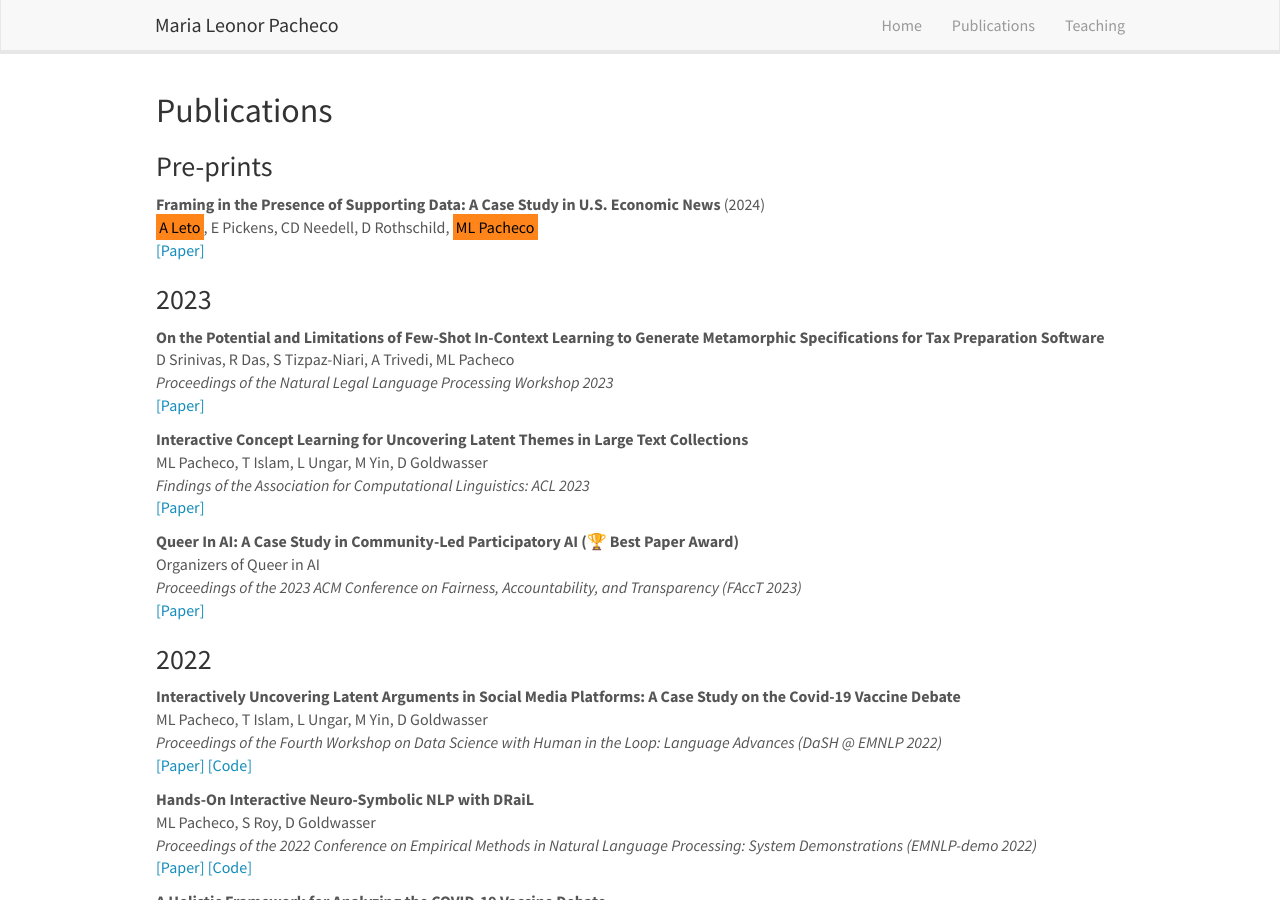
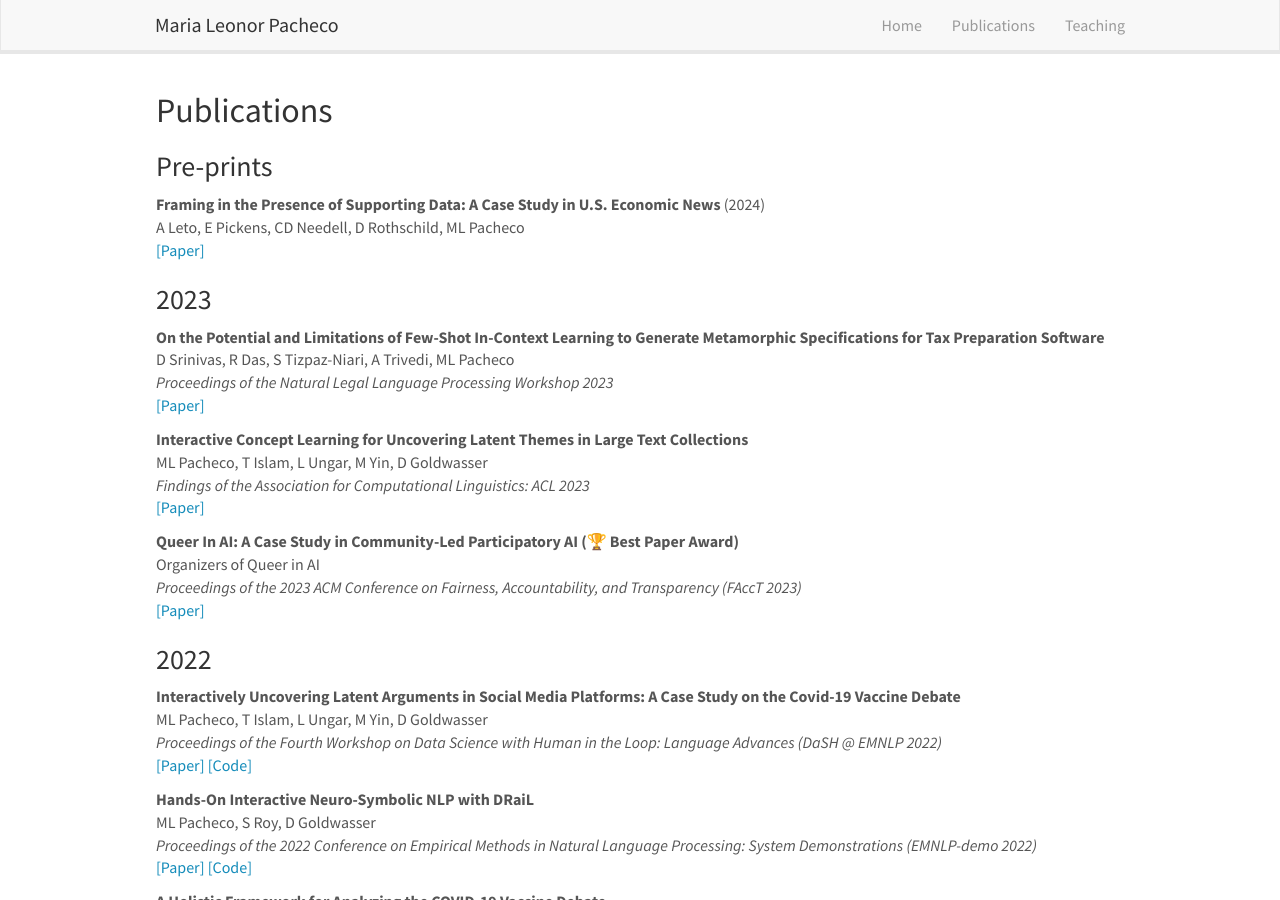
Before and after one commit to mlpacheco/mlpacheco.github.io, a Jekyll site: the page built from _pages/publications.md, in a window 1280 px wide and 900 px high. Built offline with Jekyll 4.4.1, drawn with Linux system fonts in a browser that asks for light colours; nearby versions of some CDN libraries.

```diff
--- a/_data/publist_preprint.yml
+++ b/_data/publist_preprint.yml
@@ -1,5 +1,5 @@
 - title: "Framing in the Presence of Supporting Data: A Case Study in U.S. Economic News"
-  authors: <mark>A Leto</mark>, E Pickens, CD Needell, D Rothschild, <mark>ML Pacheco</mark>
+  authors: A Leto, E Pickens, CD Needell, D Rothschild, ML Pacheco
   venue: ""
   highlight: 0
   link:
```
